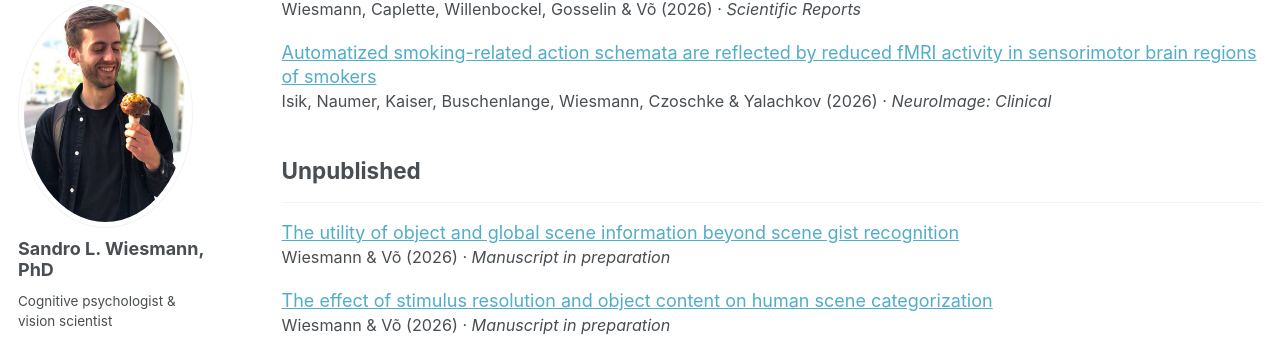
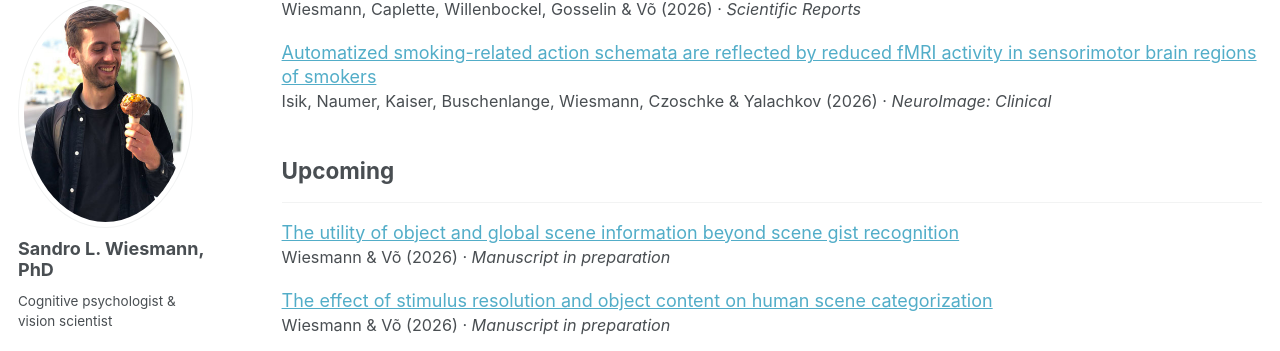
Before and after one commit to sandrowiesmann/sandrowiesmann.github.io, a Jekyll site: the page built from _pages/publications.html, in a window 1280 px wide and 900 px high, scrolled down 573 px. Shown: the part 103-454 px from the top of the window. Built offline with Jekyll 4.4.1, drawn with Linux system fonts in a browser that asks for light colours; a script bundle is joined from its source files by our own code; a style sheet for code colours, icons or effects is not loaded.

Commit message:
Change title from 'Unpublished' to 'Upcoming'

```diff
--- a/_config.yml
+++ b/_config.yml
@@ -91,7 +91,7 @@ publication_category:
   conferences:
     title: 'Conference Papers'
   unpublished:
-    title: "Unpublished"
+    title: "Upcoming"
 
 # Site Settings
 teaser                   :  # filename of teaser fallback teaser image placed in /images/ for social media previews
```
